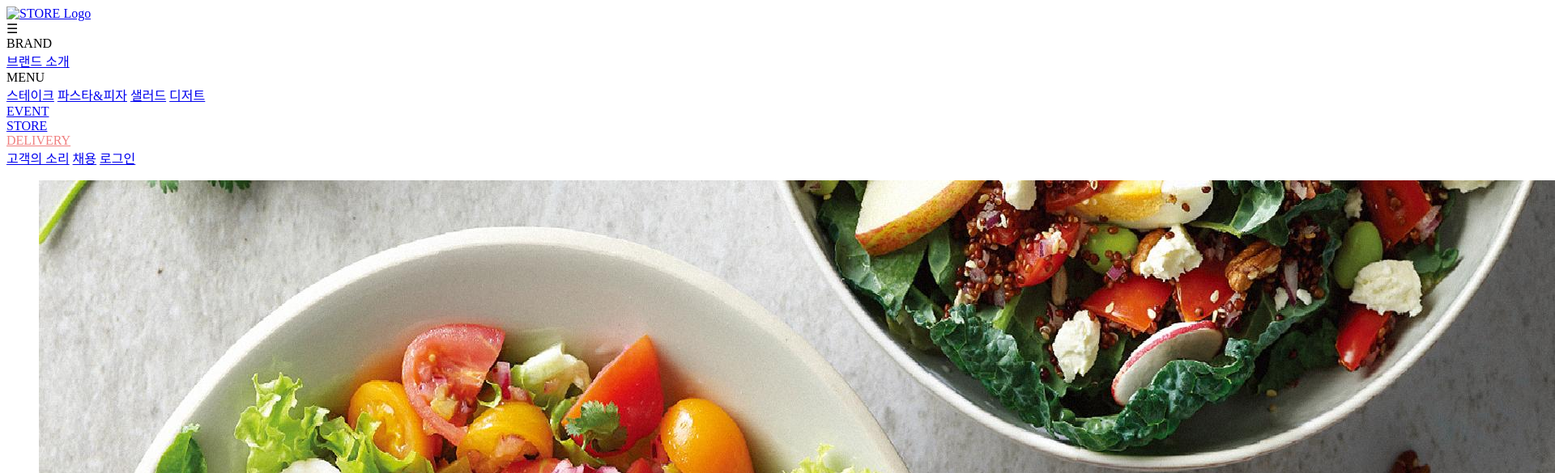
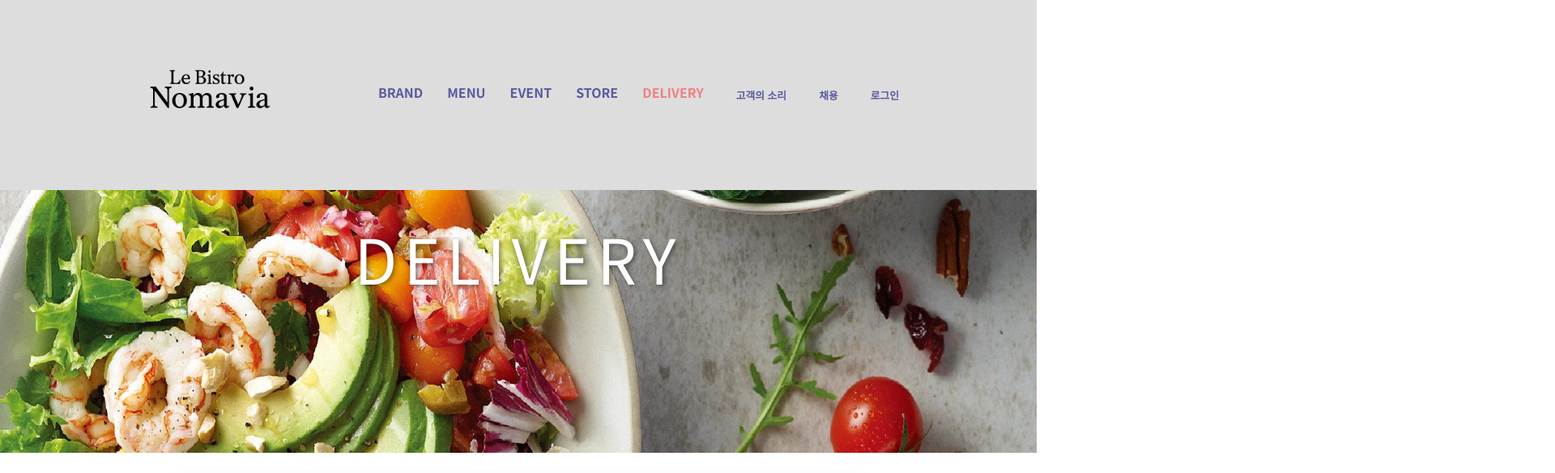
Before and after one commit to Zerojun9403/2025_Project_Bistro, a plain HTML site: page html/deliver.html in a window 1280 px wide. Shown: the top 585 px of the page at 81% size, 1920 px wide, since content can reach past the window. Drawn offline with nearby package versions, Linux system fonts and the light colour scheme; the site is published under a folder, as on GitHub Pages, so addresses that start at the root find nothing.

Commit message:
경로수정

```diff
--- a/html/deliver.html
+++ b/html/deliver.html
@@ -9,17 +9,17 @@
       integrity="sha256-/JqT3SQfawRcv/BIHPThkBvs0OEvtFFmqPF/lYI/Cxo="
       crossorigin="anonymous"
     ></script>
-    <link rel="stylesheet" href="/css/index.css" />
-    <link rel="stylesheet" href="/css/store.css" />
-    <link rel="icon" type="image/png" href="/image/icon.png" />
+    <link rel="stylesheet" href="../css/index.css" />
+    <link rel="stylesheet" href="../css/store.css" />
+    <link rel="icon" type="image/png" href="../image/icon.png" />
   </head>
   <body>
     <nav>
       <div class="nav-container">
         <!-- logo -->
         <div class="navbar-logo">
-          <a href="/index.html">
-            <img src="/image/logo_le.png" alt="STORE Logo" />
+          <a href="../index.html">
+            <img src="../image/logo_le.png" alt="STORE Logo" />
           </a>
         </div>
 
@@ -32,7 +32,7 @@
             <div class="dropdown">
               <a>BRAND</a>
               <div class="dropdown-content">
-                <a href="/company.html">브랜드 소개</a>
+                <a href="../html/company.html">브랜드 소개</a>
               </div>
             </div>
 
```
